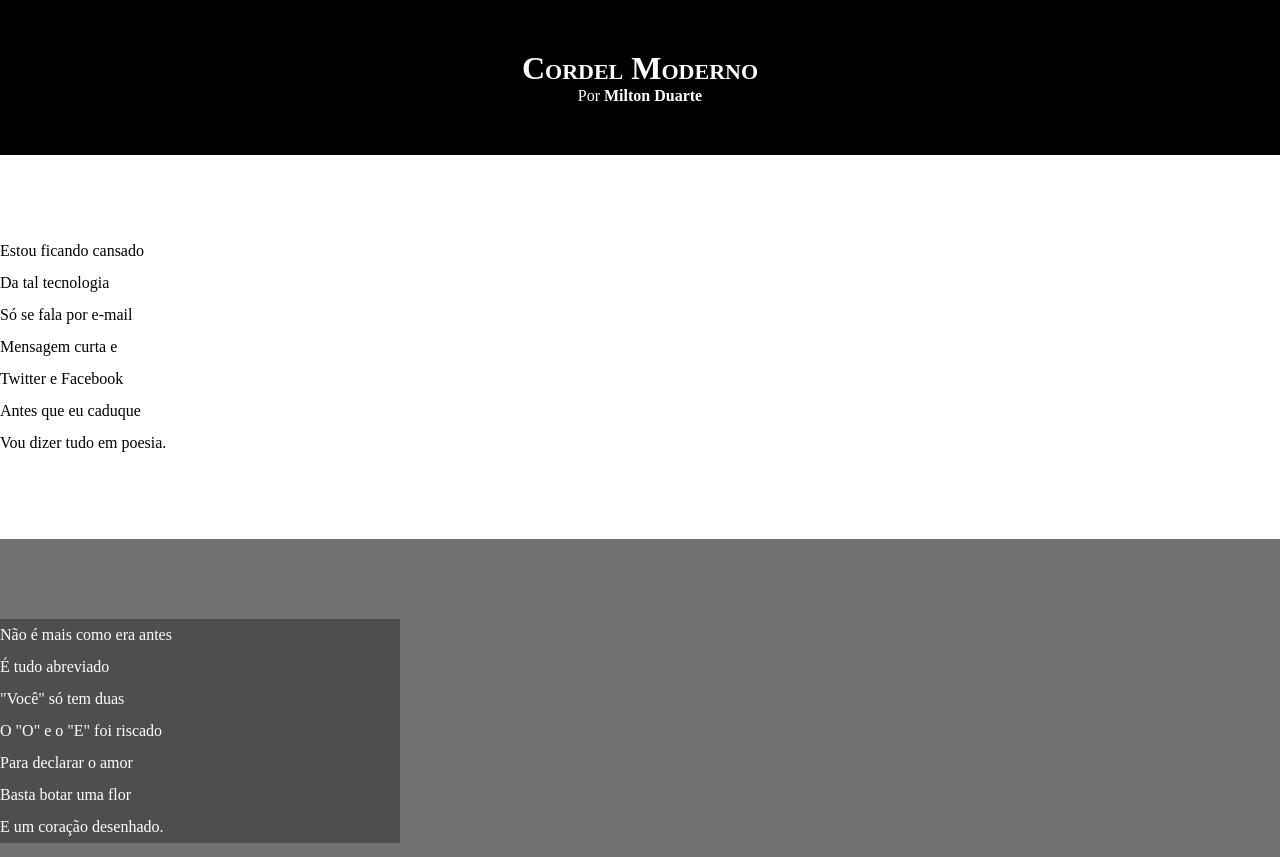
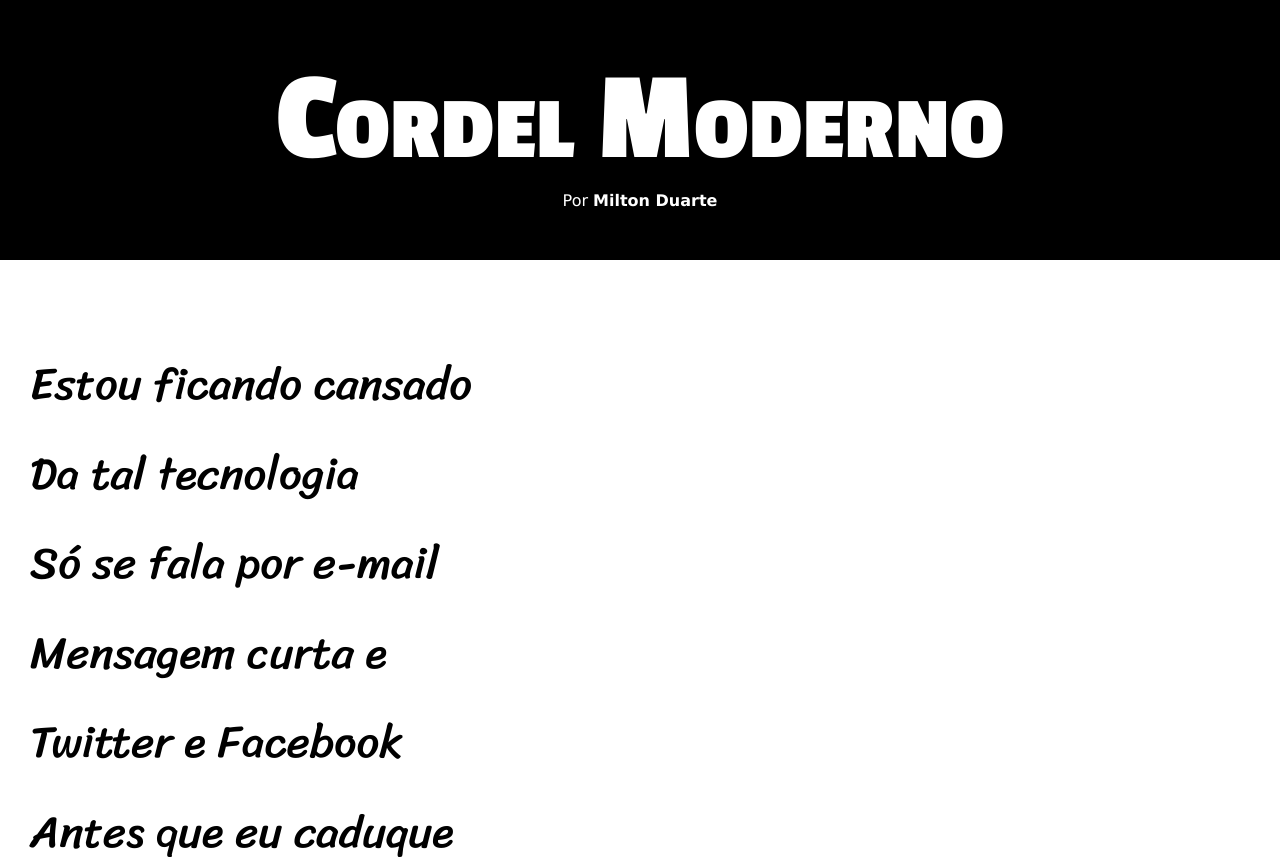
Before and after one commit to AndreAlbuqerque/Projeto3, a plain HTML site: page Projeto cordel/imagens/index.html in a window 1280 px wide. Shown: the top 857 px of the page. Drawn offline with Linux system fonts and the light colour scheme; a web font is replaced by a local one.

Commit message:
feito ajuste

```diff
--- a/Projeto cordel/imagens/style.css
+++ b/Projeto cordel/imagens/style.css
@@ -1,6 +1,18 @@
+@import url('https://fonts.googleapis.com/css2?family=Bebas+Neue&family=M+PLUS+Rounded+1c&family=Madimi+One&family=Passion+One:wght@400;700;900&display=swap');
+
+@import url('https://fonts.googleapis.com/css2?family=Sriracha&display=swap');
+
+:root {
+    --fonte1: Verdana, Geneva, Tahoma, sans-serif;
+    --fonte2: "Passion One", sans-serif;
+    --fonte3: "Sriracha", cursive;
+
+}
+
 * {
     margin: 0px;
     padding: 0px;
+    font-size: 1em;
 }
 
 html, body {
@@ -12,11 +24,14 @@ header {
     background-color: black;
     color: white;
     text-align: center;
+    font-family: var(--fonte1);
 }
 
 header > h1 {
     padding-top: 50px;
     font-variant: small-caps;
+    font-family: var(--fonte2);
+    font-size: 10vw;
 }
 header > p {
     padding-bottom: 50px;
@@ -36,6 +51,9 @@ section {
     padding-top: 10vh;
     padding-bottom: 10vh;
     line-height: 2em;
+    padding-left: 30px;
+    font-family: var(--fonte3);
+    font-size: 3.5vw;
 }
 
 section.normal {
@@ -48,7 +66,8 @@ section.imagem {
     color: white;
 }
 section.imagem > p {
-    width: 400px;
+    display: inline-block;
+    padding: 5px;
     background-color: rgba(0, 0, 0, 0.315)
 
 }
```
